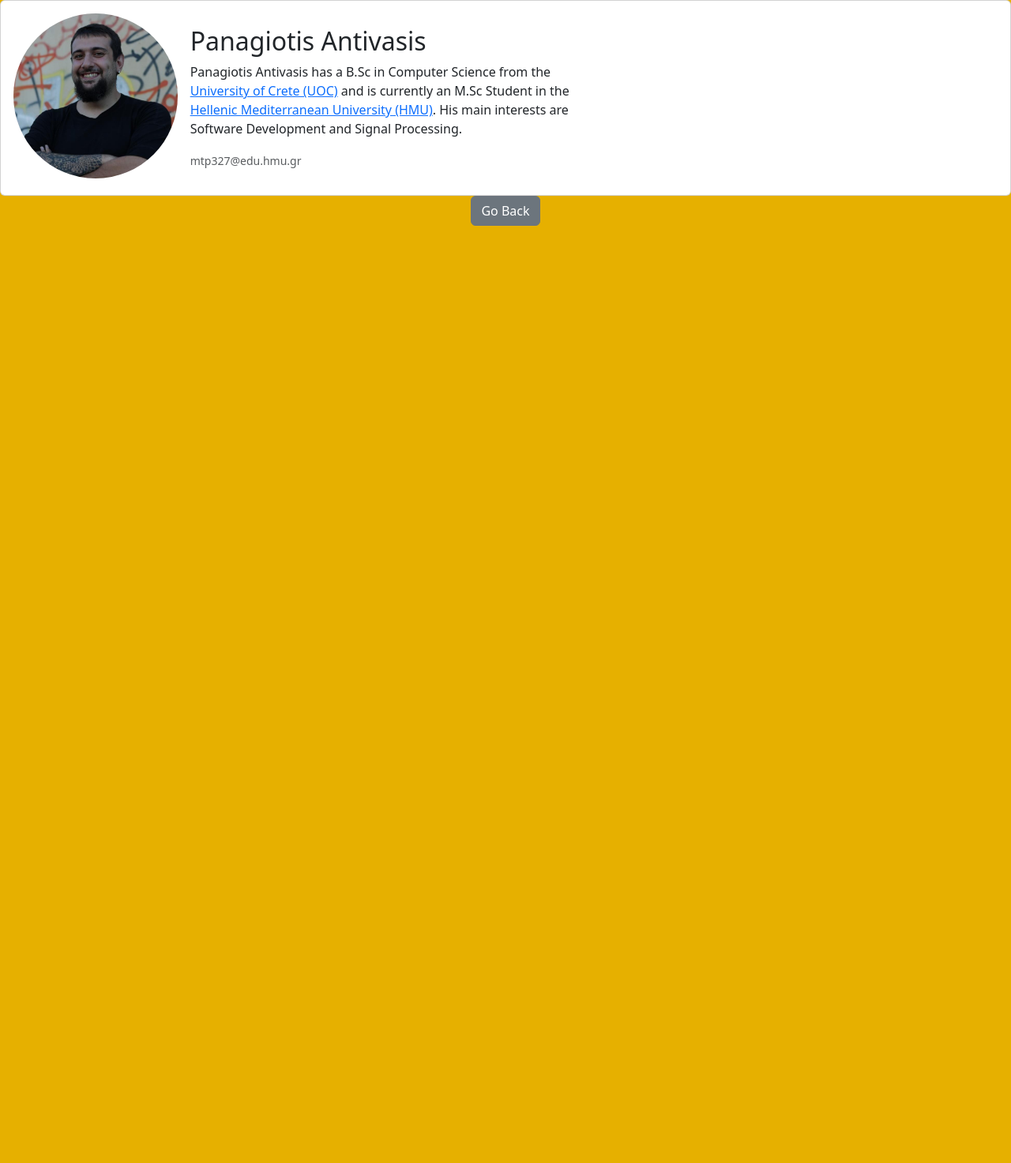
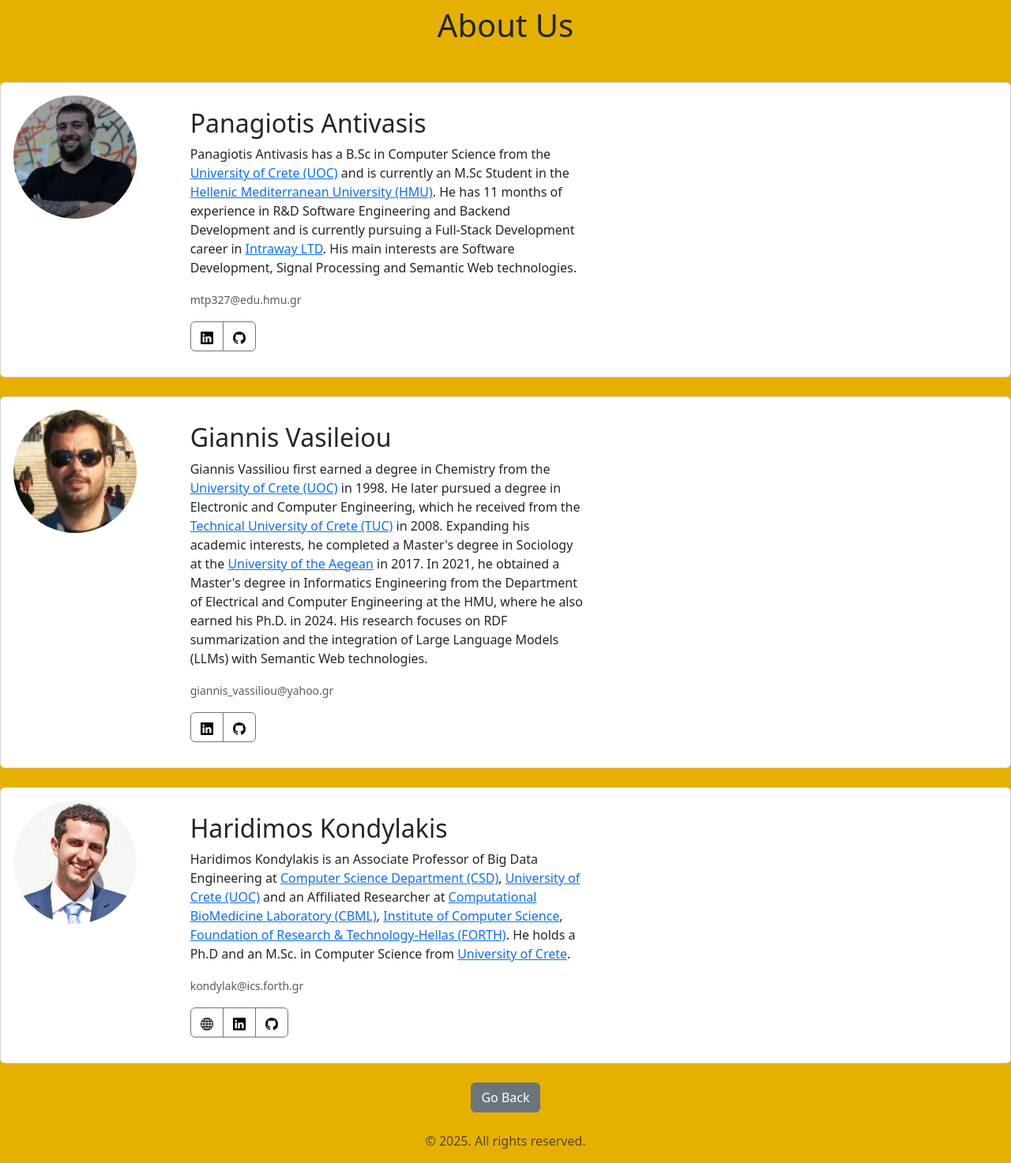
Before and after one commit to Antibas/The-White-Rabbit-Demo, a Flask app: page /about in a window 1280 px wide. Shown: the whole page at 79% size. Before the commit the page ends 286 px from the top, so only its background shows below. Run offline with Flask 3, Linux system fonts and the light colour scheme; parts of the project's set-up code (start-up, migrations or seed data) failed here and were passed over.

Commit message:
feat: :lipstick: Finished about

```diff
--- a/templates/about.html
+++ b/templates/about.html
@@ -12,20 +12,98 @@
         <link rel="stylesheet" href="https://cdnjs.cloudflare.com/ajax/libs/font-awesome/6.4.0/css/all.min.css" integrity="sha512-iecdLmaskl7CVkqkXNQ/ZH/XLlvWZOJyj7Yy7tcenmpD1ypASozpmT/E0iPtmFIB46ZmdtAc9eNBvH0H/ZpiBw==" crossorigin="anonymous" referrerpolicy="no-referrer" />
 </head>
 <body>
-    <div class="card p-3 align-middle">
+    <header class="header">
+        <div class="container-xxl text-center mb-5 mt-2">
+            <h1 class="h1">About Us</h1>
+        </div>
+    </header>
+    <div class="card p-3 align-middle mb-4">
         <div class="row g-0">
             <div class="col-5 col-sm-2">
-                <img src="static/img/panos.jpg" class="img-fluid w-85 rounded-circle" alt="card-horizontal-image">
+                <img src="static/img/panos.jpg" class="img-fluid w-75 rounded-circle" alt="card-horizontal-image">
             </div>
             <div class="col-7 col-sm-10">
                 <div class="card-body">
                     <h2 class="h2 card-title">Panagiotis Antivasis</h2>
                     <p class="card-text text-wrap w-50">Panagiotis Antivasis has a B.Sc in Computer Science from the
                         <a href="https://www.uoc.gr/" target="_blank">University of Crete (UOC)</a>
-                        and is currently an M.Sc Student in the <a href="https://hmu.gr/" target="_blank">Hellenic Mediterranean University (HMU)</a>.
-                        His main interests are Software Development and Signal Processing.
+                        and is currently an M.Sc Student in the <a href="https://hmu.gr/" target="_blank">Hellenic Mediterranean University (HMU)</a>. He has 11 months of experience in
+                        R&D Software Engineering and Backend Development and is currently pursuing a Full-Stack Development career in <a href="https://www.intraway.gr/" target="_blank">Intraway LTD</a>.
+                        His main interests are Software Development, Signal Processing and Semantic Web technologies.
                     </p>
                     <p class="card-text"><small class="text-muted">mtp327@edu.hmu.gr</small></p>
+                    <div class="btn-group">
+                        <!-- <a href="" class="btn btn-outline-secondary">
+                            <img src="static/img/globe.svg" alt="Website">
+                        </a> -->
+                        <a href="https://github.com/Antibas" target="_blank" class="btn btn-outline-secondary">
+                            <img src="static/img/linkedin.svg" alt="">
+                        </a>
+                        <a href="https://www.linkedin.com/in/antibas/" target="_blank" class="btn btn-outline-secondary">
+                            <img src="static/img/github.svg" alt="">
+                        </a>
+                    </div>
+                </div>
+            </div>
+        </div>
+    </div>
+    <div class="card p-3 align-middle mb-4">
+        <div class="row g-0">
+            <div class="col-5 col-sm-2">
+                <img src="static/img/giannis.jpeg" class="img-fluid w-75 rounded-circle" alt="card-horizontal-image">
+            </div>
+            <div class="col-7 col-sm-10">
+                <div class="card-body">
+                    <h2 class="h2 card-title">Giannis Vasileiou</h2>
+                    <p class="card-text text-wrap w-50">Giannis Vassiliou first earned a degree in Chemistry from the <a href="https://www.uoc.gr/" target="_blank">University of Crete (UOC)</a> in 1998.
+                        He later pursued a degree in Electronic and Computer Engineering, which he received from the <a href="https://www.tuc.gr/el/archi" target="_blank">Technical University of Crete (TUC)</a> in 2008.
+                        Expanding his academic interests, he completed a Master's degree in Sociology at the <a href="http://aegean.gr/" target="_blank">University of the Aegean</a> in 2017.
+                        In 2021, he obtained a Master's degree in Informatics Engineering from the Department of Electrical and Computer Engineering at the
+                        HMU, where he also earned his Ph.D. in 2024.
+                        His research focuses on RDF summarization and the integration of Large Language Models (LLMs) with Semantic Web technologies.
+                    </p>
+                    <p class="card-text"><small class="text-muted">giannis_vassiliou@yahoo.gr</small></p>
+                    <div class="btn-group">
+                        <!-- <a href="" target="_blank" class="btn btn-outline-secondary">
+                            <img src="static/img/globe.svg" alt="Website">
+                        </a> -->
+                        <a href="https://www.linkedin.com/in/giannis-vassiliou-86718861/" target="_blank" class="btn btn-outline-secondary">
+                            <img src="static/img/linkedin.svg" alt="">
+                        </a>
+                        <a href="https://github.com/giannisvassiliou" target="_blank" class="btn btn-outline-secondary">
+                            <img src="static/img/github.svg" alt="">
+                        </a>
+                    </div>
+                </div>
+            </div>
+        </div>
+    </div>
+     <div class="card p-3 align-middle mb-4">
+        <div class="row g-0">
+            <div class="col-5 col-sm-2">
+                <img src="static/img/haridimos.jpg" class="img-fluid w-75 rounded-circle" alt="card-horizontal-image">
+            </div>
+            <div class="col-7 col-sm-10">
+                <div class="card-body">
+                    <h2 class="h2 card-title">Haridimos Kondylakis</h2>
+                    <p class="card-text text-wrap w-50">
+                        Haridimos Kondylakis is an Associate Professor of Big Data Engineering at
+                        <a href="http://www.csd.uoc.gr">Computer Science Department (CSD)</a>, <a href="http://www.uoc.gr">University of Crete (UOC)</a>
+                        and an Affiliated Researcher at <a href="http://www.ics.forth.gr/cml" target="_blank">Computational BioMedicine Laboratory (CBML)</a>, <a href="http://www.ics.forth.gr" target="_blank">Institute of Computer Science</a>, <a href="http://www.forth.gr" target="_blank">Foundation of Research &amp; Technology-Hellas (FORTH)</a>.
+                        He holds a Ph.D and an M.Sc. in Computer Science from <a href="http://www.uoc.gr">University of Crete</a>.
+                    </p>
+                    <p class="card-text"><small class="text-muted">kondylak@ics.forth.gr</small></p>
+                     <div class="btn-group">
+                        <a href="https://users.ics.forth.gr/~kondylak/" target="_blank" class="btn btn-outline-secondary">
+                            <img src="static/img/globe.svg" alt="Website">
+                        </a>
+                        <a href="https://www.linkedin.com/in/haridimos-kondylakis-4834945/" target="_blank" class="btn btn-outline-secondary">
+                            <img src="static/img/linkedin.svg" alt="">
+                        </a>
+                        <a href="https://github.com/kon0925" target="_blank" class="btn btn-outline-secondary">
+                            <img src="static/img/github.svg" alt="">
+                        </a>
+                    </div>
                 </div>
             </div>
         </div>
@@ -33,6 +111,9 @@
     <div class="card-footer text-center">
         <a href="/" class="btn btn-secondary">Go Back</a>
     </div>
+    <footer class="footer text-center mt-4">
+        <p class="text-muted">&copy; 2025. All rights reserved.</p>
+    </footer>
     <script src="static/js/script.js"></script>
     <!-- <script src="{{ url_for('static', filename='js/script.js') }}"></script> -->
     <script src="https://cdn.jsdelivr.net/npm/bootstrap@5.3.3/dist/js/bootstrap.bundle.min.js" integrity="sha384-YvpcrYf0tY3lHB60NNkmXc5s9fDVZLESaAA55NDzOxhy9GkcIdslK1eN7N6jIeHz" crossorigin="anonymous"></script>
```
Also changed, not shown: static/img/giannis.jpeg (added), static/img/github.svg (added), static/img/globe.svg (added), static/img/haridimos.jpg (added), static/img/linkedin.svg (added).
